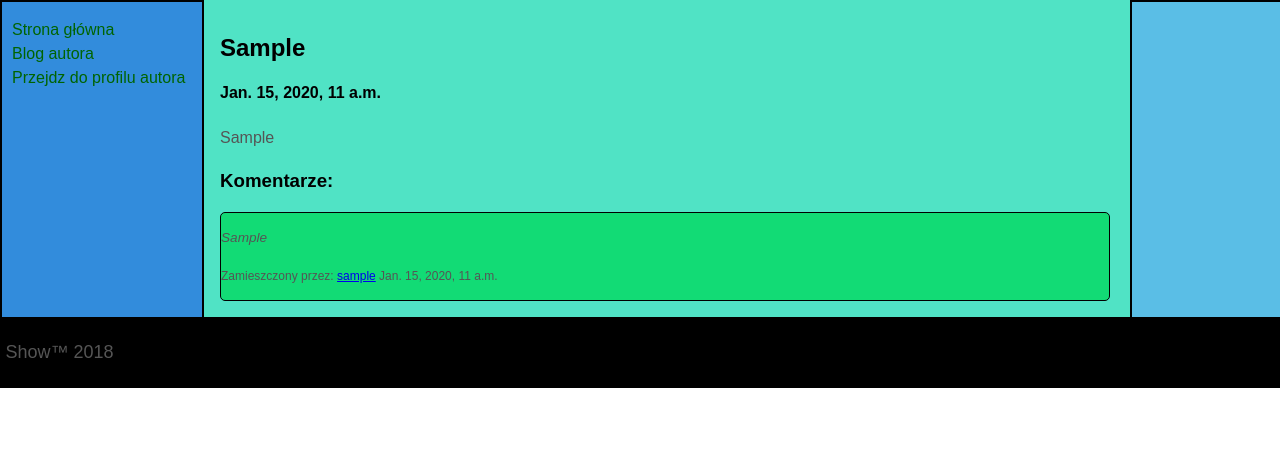
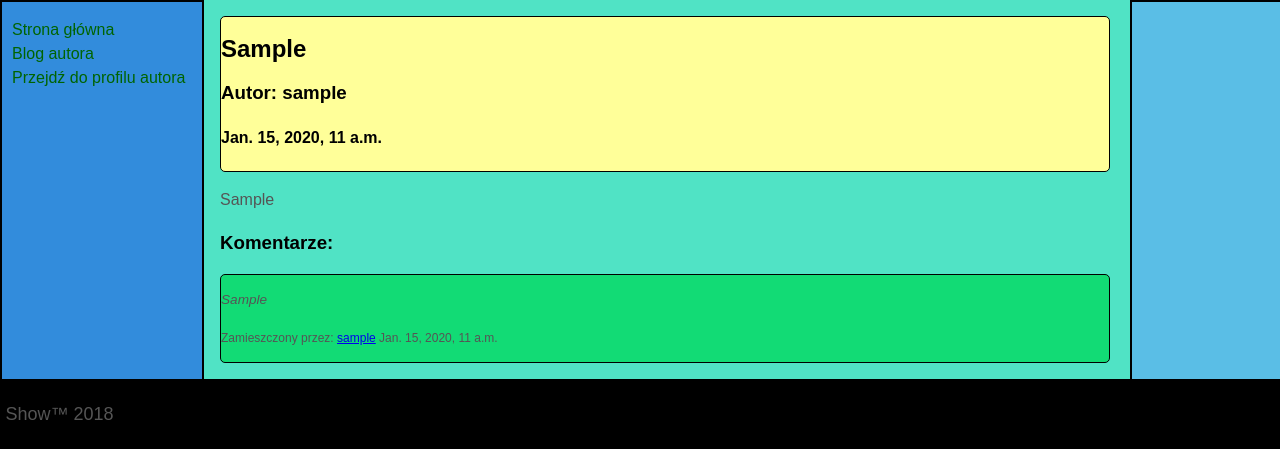
Before and after one commit to theshowx/Django_project, a Django app: page /article/1/ in a window 1280 px wide. Shown: the part 71-520 px from the top of the page. Run offline with Django 3.2, Linux system fonts and the light colour scheme; tables that the repository leaves empty hold one stand-in row (values such as "Sample post").

Commit message:
w sumie nie wiem co commit

```diff
--- a/blog/settings.py
+++ b/blog/settings.py
@@ -23,7 +23,7 @@ BASE_DIR = os.path.dirname(os.path.dirname(os.path.abspath(__file__)))
 SECRET_KEY = 'd*&9it7bj-&g9)zj$+eb*0e4+(1&ozbfm3ul(3-x(mh9ct(m2b'
 
 # SECURITY WARNING: don't run with debug turned on in production!
-DEBUG = False
+DEBUG = True
 
 ALLOWED_HOSTS = ['127.0.0.1', '.pythonanywhere.com']
 
--- a/blog_app/static/blog_app/style.css
+++ b/blog_app/static/blog_app/style.css
@@ -1,4 +1,3 @@
-/* Layout */
 		body {
 			min-width: 630px;
 		}
@@ -133,3 +132,9 @@
             border: 1px solid black;
             background-color: #12db75;
         }
+
+        .articleHead {
+            border-radius: 5px;
+            border: 1px solid black;
+            background-color: #ffff99;
+        }
--- a/templates/blog_app/article.html
+++ b/templates/blog_app/article.html
@@ -10,8 +10,14 @@
 
     <body>
 
-        <h2>{{ post.nazwa }}</h2>
-        <h4>{{ post.dataUtworzenia }}</h4>
+        <div class="articleHead">
+
+            <h2>{{ post.nazwa }}</h2>
+            <h3>Autor: {{ post.autor.username }}</h3>
+            <h4>{{ post.dataUtworzenia }}</h4>
+
+        </div>
+
         <p>{{ post.tresc|linebreaksbr }}</p>
 
 
@@ -52,7 +58,7 @@
 
             <li><a href="{% url 'homePage' %}">Strona główna</a></li>
             <li><a href="{% url 'blogPage' post.autor.username %}">Blog autora</a> </li>
-            <li><a href="{% url 'userProfile' post.autor.username %}">Przejdz do profilu autora</a></li>
+            <li><a href="{% url 'userProfile' post.autor.username %}">Przejdź do profilu autora</a></li>
 
         </ul>
 
--- a/templates/blog_app/home.html
+++ b/templates/blog_app/home.html
@@ -71,10 +71,10 @@
         <ul>
 
             {% if not user.is_authenticated %}
-                <li><a href="{% url 'registerForm' %}">Zajejestruj sie</a></li>
-                <li><a href="/accounts/login">Zaloguj sie</a></li>
+                <li><a href="{% url 'registerForm' %}">Zajejestruj się</a></li>
+                <li><a href="/accounts/login">Zaloguj się</a></li>
             {% else %}
-                <li><a href="/accounts/logout">Wyloguj sie</a></li>
+                <li><a href="/accounts/logout">Wyloguj się</a></li>
             {% endif %}
 
         </ul>
```
